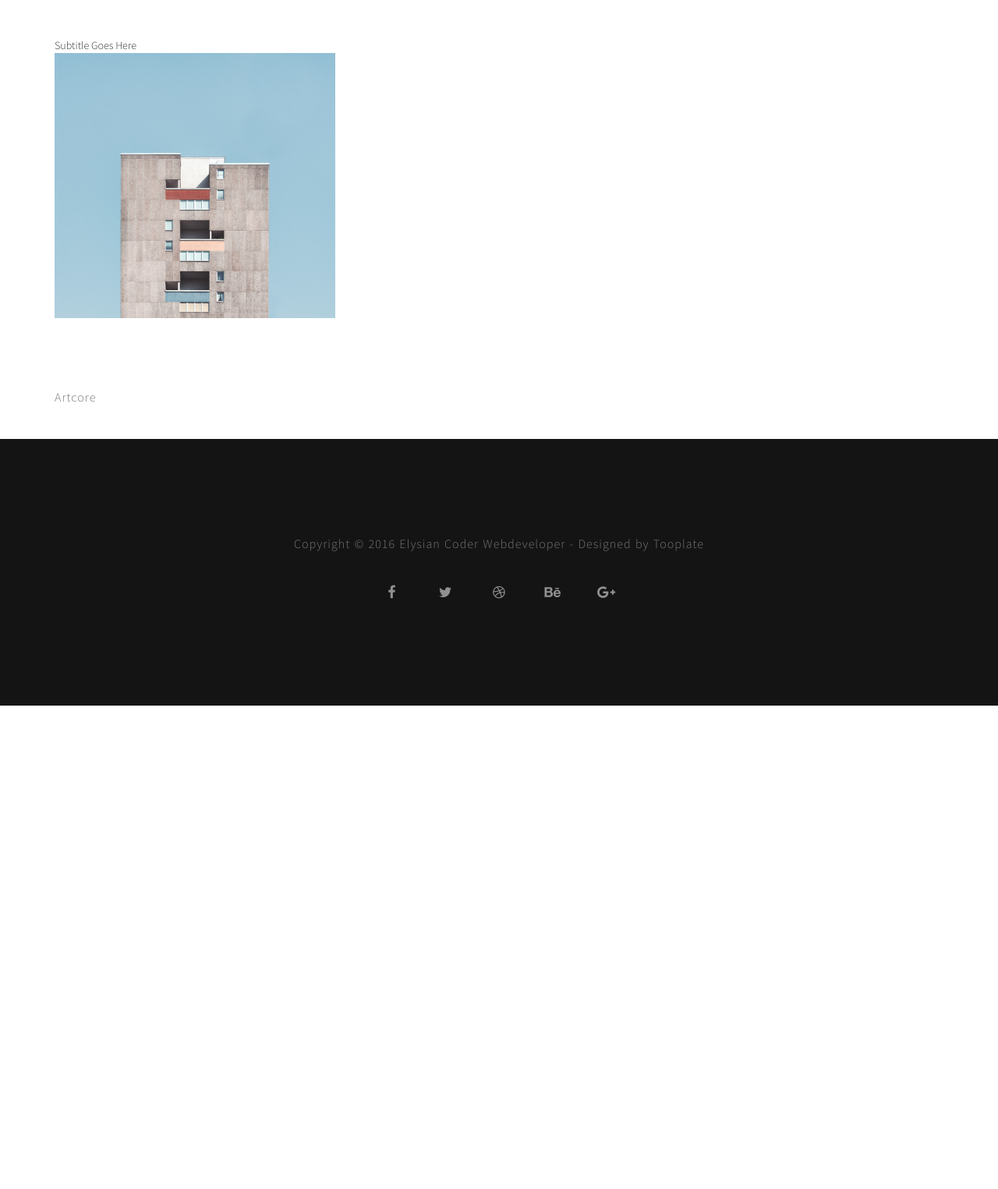
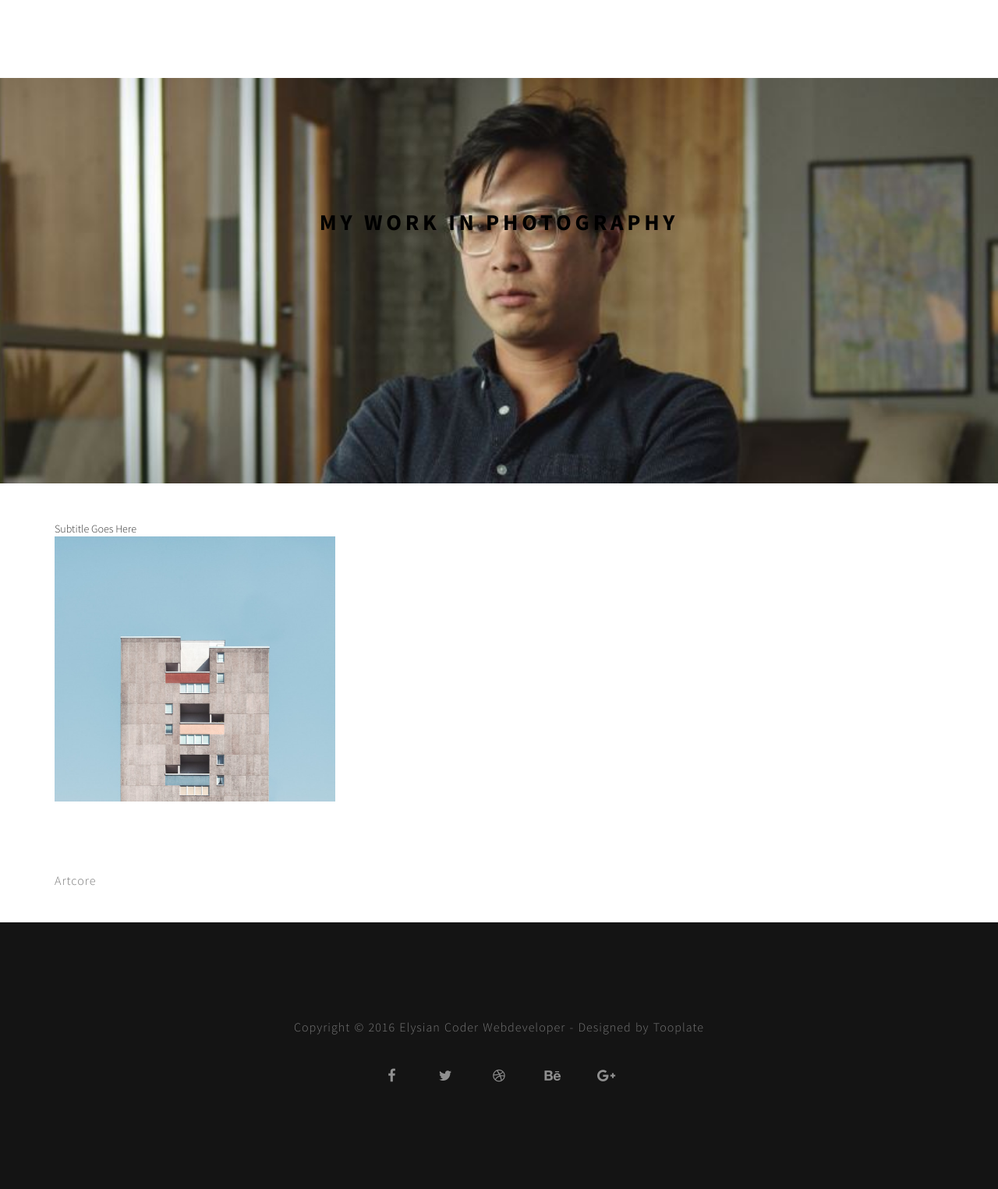
Before and after one commit to AiKurash/puremix1, a Django app: page /imagegallery/imagegallery in a window 1280 px wide. Shown: the part 94-1619 px from the top of the page at 78% size. Before the commit the page ends 999 px from the top, so only its background shows below. Run offline with Django 3.2, Linux system fonts and the light colour scheme; data comes from the database, SQL or seed files in the repository; some libraries are stand-ins or nearby versions; some web fonts are replaced.

Commit message:
image gallery

```diff
--- a/videoproj/static/css/style.css
+++ b/videoproj/static/css/style.css
@@ -403,6 +403,8 @@ a.icon {
   padding-bottom: 100px;
 }
 
+
+
 #header .header-thumb {
   background: #ffffff;
   border: 10px solid #f9f9f9;
@@ -435,6 +437,11 @@ a.icon {
   min-height: 520px;
   padding-top: 150px !important;
 	margin-top: 100px;
+}
+
+.header-one h1 h3{
+	color: white;
+
 }
 .header-two {
   background: url('../images/header-bg-2.jpg') no-repeat;
--- a/videoproj/templates/base.html
+++ b/videoproj/templates/base.html
@@ -85,6 +85,7 @@ http://www.tooplate.com/view/2082-pure-mix
                         <li><a href="{% url 'videoapp:home' %}">Home</a></li>
                         <li><a href="{% url 'videoapp:about' %}">About</a></li>
                         <li><a href="{% url 'videoapp:photos' %}">Photos</a></li>
+												<li><a href="{% url 'imagegallery:imagegallery' %}">Photos 1</a></li>
                         <li><a href="{% url 'contactpage:contactView' %}">Contact</a></li>
 											</ul>
 												<!--ul class="navigation-menu nav navbar-nav navbars" id="nav-menu">
--- a/videoproj/templates/imagegallery/imagegallery.html
+++ b/videoproj/templates/imagegallery/imagegallery.html
@@ -5,6 +5,12 @@
     {% endblock %}
 
     {% block content %}
+
+    <section id="header" class="header-one">
+    	<div class="container">
+        <h1> My work in photography </h1>
+    	</div>
+    </section>
 
     <div class="content-wrapper">
         <div class="inner-container container">
```
